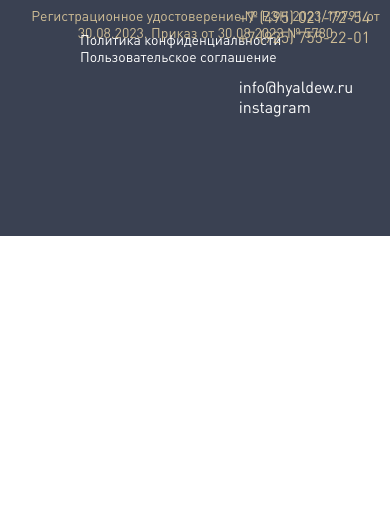
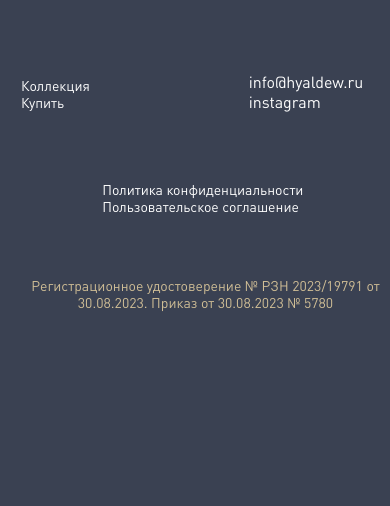
Before and after one commit to LEON-coder/HyalDew, a plain HTML site: page index.html in a window 390 px wide. Shown: the part 3715-4221 px from the top of the page. Before the commit the page ends 3951 px from the top, so only its background shows below. Drawn offline with Linux system fonts and the light colour scheme.

Commit message:
Правка сайта

```diff
--- a/css/media.css
+++ b/css/media.css
@@ -892,14 +892,16 @@
 	.footer__section-2 {
 		margin-left: 0px;
 		display    : flex;
+		position   : absolute;
+		top        : 160px;
 	}
 
 	.footer__section-phones {
 		display       : flex;
 		flex-direction: column;
 		position      : absolute;
-		right         : 20px;
-		top           : 90px;
+		right         : 10px;
+		top           : 40px;
 	}
 
 	.footer__social-blocks:last-child {
@@ -909,14 +911,51 @@
 		right       : 0;
 	}
 
+	.footer__licenze {
+		flex-shrink: 0;
+		margin-top : 296px;
+		color      : #D0BE96;
+		text-align : center;
+		font-family: DIN Pro;
+		font-size  : 14px;
+		font-style : normal;
+		font-weight: 500;
+		line-height: normal;
+		width      : 100%;
+	}
+
 	.policy-mobile {
 		position: absolute;
-		top     : 80px;
-		left    : 16%;
+		top     : 230px;
+		left    : 22%;
+	}
+
+	.footer__email,
+	.footer__insta {
+		color          : #FFF;
+		font-family    : 'DIN Pro';
+		font-size      : 16px;
+		font-style     : normal;
+		font-weight    : 500;
+		line-height    : normal;
+		text-decoration: none;
+	}
+
+	.footer__email {
+		margin-top: 75px;
 	}
 }
 
 @media screen and (max-width: 320px) {
+
+	.logo_block {
+		display       : flex;
+		flex-direction: column;
+		width         : 140.722px;
+		height        : 64.424px;
+		flex-shrink   : 0;
+	}
+
 	.header__burger-icon {
 		display       : flex;
 		position      : absolute;
--- a/css/styles.css
+++ b/css/styles.css
@@ -55,12 +55,15 @@ header {
 }
 
 .header__button-block {
-	display     : flex;
-	position    : relative;
-	width       : 64.161px;
-	height      : 23.945px;
-	flex-shrink : 0;
-	margin-right: 20px;
+	display                  : flex;
+	position                 : relative;
+	flex-shrink              : 0;
+	margin-right             : 20px;
+	background               : #D0BE96;
+	border-bottom-left-radius: 10px;
+	border-top-right-radius  : 10px;
+	padding-right            : 4px;
+	padding-left             : 0px;
 }
 
 .header__contacts {
@@ -76,18 +79,14 @@ header {
 	font-style     : normal;
 	font-weight    : 500;
 	line-height    : normal;
-	background     : #D0BE96;
 	border         : none;
 	z-index        : 5;
 	text-decoration: none;
-	width          : 54.639px;
-	height         : 16.505px;
 	flex-shrink    : 0;
 	padding        : 2px 2.6px 5px 7px;
 }
 
 .collections-back {
-	display : flex;
 	position: absolute;
 }
 
@@ -141,6 +140,9 @@ header {
 .logo_block {
 	display       : flex;
 	flex-direction: column;
+	width         : 161.714px;
+	height        : 48.976px;
+	flex-shrink   : 0;
 }
 
 .logo-mobile {
@@ -595,10 +597,10 @@ footer {
 }
 
 .footer__wrap {
-	width         : 764.653px;
+	width         : 730.653px;
 	display       : flex;
 	margin-top    : 41px;
-	margin-left   : 177px;
+	margin-left   : 120px;
 	flex-direction: column;
 }
 
@@ -633,14 +635,14 @@ footer {
 }
 
 .footer__section-2 {
-	margin-left: 67px;
+	margin-left: 30px;
 	display    : flex;
 }
 
 .footer__section-phones {
 	display       : flex;
 	flex-direction: column;
-	margin-left   : 77px;
+	margin-left   : 57px;
 }
 
 .footer__phone {
--- a/index.html
+++ b/index.html
@@ -28,12 +28,6 @@
 
 				<div class="header__contacts">
 					<div class="header__button-block">
-						<svg class="collections-back" xmlns="http://www.w3.org/2000/svg" width="65" height="25"
-							viewBox="0 0 65 25" fill="none">
-							<path
-								d="M0.288208 0.591064H54.4493C59.9722 0.591064 64.4493 5.06822 64.4493 10.5911V24.5365H10.2882C4.76536 24.5365 0.288208 20.0593 0.288208 14.5365V0.591064Z"
-								fill="#D0BE96" />
-						</svg>
 						<a href="#" id="collections">
 							Коллекция
 						</a>
```
